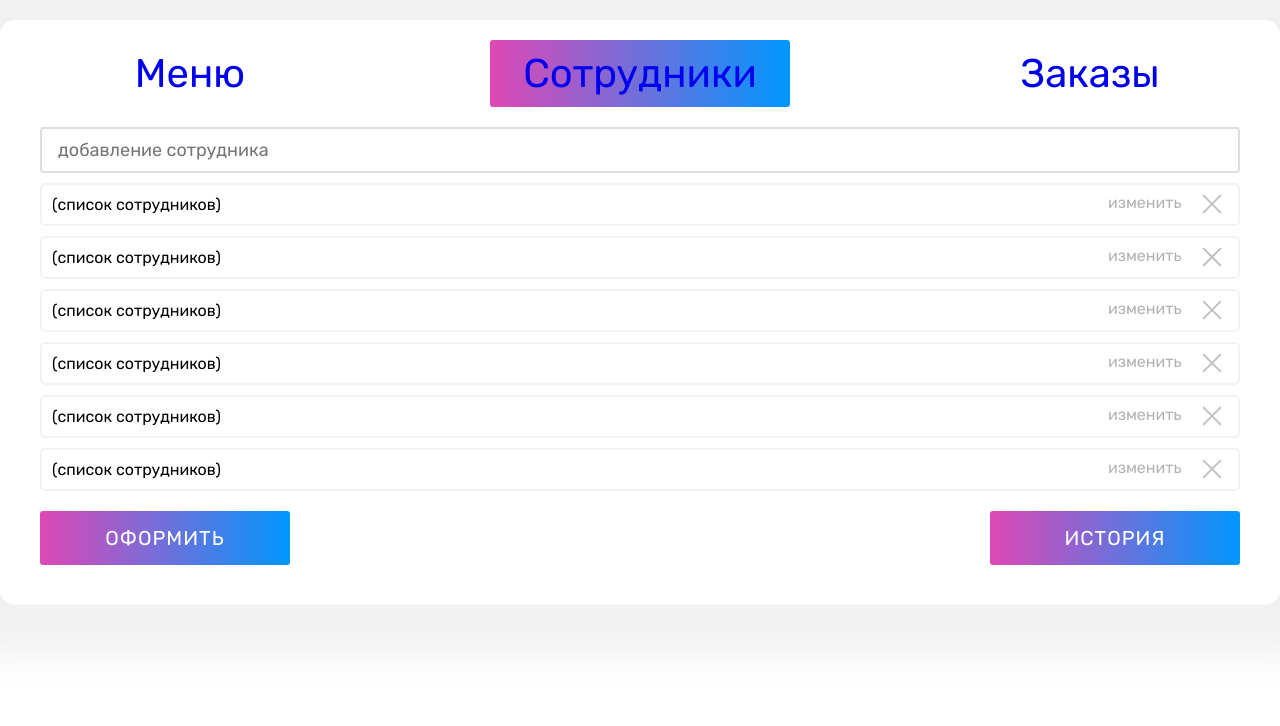
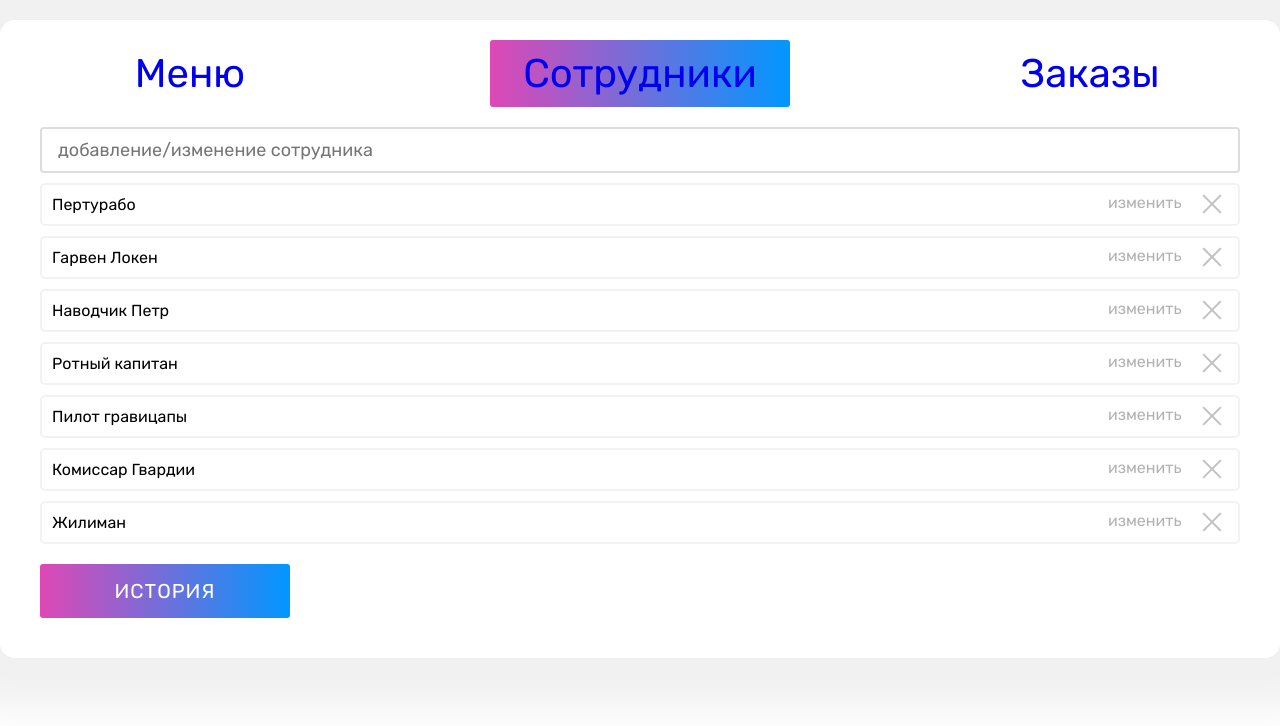
Before and after one commit to ExUngueLeonem/test-task-foodmenu, a React (Create React App) app: page /admin/staff in a window 1280 px wide. Shown: the top 726 px of the page. Built offline with nearby package versions, Linux system fonts and the light colour scheme; data requests are answered from the project's data file.

Commit message:
AdminStaff Page and Item list rework

```diff
--- a/db.json
+++ b/db.json
@@ -73,6 +73,14 @@
     {
       "id": 4,
       "userName": "Пилот гравицапы"
+    },
+    {
+      "id": "f17f80026123",
+      "food": "Комиссар Гвардии"
+    },
+    {
+      "id": "f17f80026c9a",
+      "food": "Жилиман"
     }
   ],
   "order": [
--- a/src/components/ItemList/ItemList.jsx
+++ b/src/components/ItemList/ItemList.jsx
@@ -11,7 +11,7 @@ const itemList = ({
             {item.map((itemItem) => {
                 return (
                     <div key={itemItem.id} className={styles.item_list__inner}>
-                        <span>{itemItem.food}</span>
+                        <span>{itemItem.food || itemItem.userName}</span>
                         <div className={styles.btn_delete} onClick={(e) => onDeleteHandler(itemItem.id)}></div>
                         <div className={styles.btn_put} onClick={(e) => onPutHandler(itemItem.id)}>изменить</div>
                     </div>
--- a/src/pages/AdminMenuPage/AdminMenuPage.jsx
+++ b/src/pages/AdminMenuPage/AdminMenuPage.jsx
@@ -2,8 +2,6 @@ import React, { useEffect, useState } from 'react';
 import styles from './AdminMenuPage.module.scss';
 import AdminHeader from '../../components/AdminHeader';
 import ItemList from '../../components/ItemList';
-import { SERVER_URL } from '../../html/const';
-import { axios } from '../../html/axios';
 import GotService from '../../services/GotService';
 
 
--- a/src/pages/AdminStaffPage/AdminStaffPage.jsx
+++ b/src/pages/AdminStaffPage/AdminStaffPage.jsx
@@ -1,52 +1,74 @@
-import React from 'react';
+import React, { useEffect, useState } from 'react';
+import styles from './AdminStaffPage.module.scss';
 import AdminHeader from '../../components/AdminHeader';
-import styles from './AdminStaffPage.module.scss';
+import ItemList from '../../components/ItemList';
+import GotService from '../../services/GotService';
+
 
 const AdminStaffPage = () => {
+    const [staff, setStaff] = useState([]);
+
+    const [foodInput, setFoodInput] = useState('');
+    const gotService = new GotService;
+
+    console.log(gotService)
+
+    const refreshList = () => {
+        gotService.fetchData('/staff')
+            .then((res) => { setStaff(res.data) })
+    }
+
+    useEffect(
+        refreshList, []
+    );
+
+    const foodInputOnChangeHandler = (e) => {
+        setFoodInput(e.target.value);
+    };
+
+    const onSubmitHandler = (e) => {
+        e.preventDefault();
+        const id = `f${(+new Date).toString(16)}`;
+
+        gotService.postData('/staff', { id: id, food: foodInput })
+            .then(() => { refreshList() })
+
+        setFoodInput('');
+    };
+
+    const onPutHandler = (itemId) => {
+        gotService.putData('/staff', itemId, { id: itemId, food: foodInput })
+            .then(() => { refreshList() })
+        setFoodInput('');
+    }
+
+    const onDeleteHandler = (itemId) => {
+        gotService.deleteData('/staff', itemId)
+            .then(() => { refreshList() })
+    }
+
     return (
         <div className={styles.container}>
             <div className={styles.flex_container}>
-            <AdminHeader active='staff'/>
+                <AdminHeader active={'staff'} />
+                <form onSubmit={(e) => { onSubmitHandler(e) }}>
 
-                <input className={[styles.menu_input].join(' ')} type="text" placeholder='добавление сотрудника'></input>
+                    <input
+                        className={[styles.menu_input].join(' ')}
+                        type="text"
+                        placeholder='добавление/изменение сотрудника'
+                        value={foodInput}
+                        onChange={(e) => { foodInputOnChangeHandler(e) }}
+                    ></input>
+                </form>
 
-                <div className={styles.menu_list}>
-
-                    <div className={styles.menu_list__inner}>
-                        <span>(список сотрудников)</span>
-                        <div className={styles.btn_delete} onClick={(e) => console.log("удалить элемент", e.target)}></div>
-                        <div className={styles.btn_put} onClick={(e) => console.log("удалить элемент", e.target)}>изменить</div>
-                    </div>
-                    <div className={styles.menu_list__inner}>
-                        <span>(список сотрудников)</span>
-                        <div className={styles.btn_delete} onClick={(e) => console.log("удалить элемент", e.target)}></div>
-                        <div className={styles.btn_put} onClick={(e) => console.log("удалить элемент", e.target)}>изменить</div>
-                    </div>
-                    <div className={styles.menu_list__inner}>
-                        <span>(список сотрудников)</span>
-                        <div className={styles.btn_delete} onClick={(e) => console.log("удалить элемент", e.target)}></div>
-                        <div className={styles.btn_put} onClick={(e) => console.log("удалить элемент", e.target)}>изменить</div>
-                    </div>
-                    <div className={styles.menu_list__inner}>
-                        <span>(список сотрудников)</span>
-                        <div className={styles.btn_delete} onClick={(e) => console.log("удалить элемент", e.target)}></div>
-                        <div className={styles.btn_put} onClick={(e) => console.log("удалить элемент", e.target)}>изменить</div>
-                    </div>
-                    <div className={styles.menu_list__inner}>
-                        <span>(список сотрудников)</span>
-                        <div className={styles.btn_delete} onClick={(e) => console.log("удалить элемент", e.target)}></div>
-                        <div className={styles.btn_put} onClick={(e) => console.log("удалить элемент", e.target)}>изменить</div>
-                    </div>
-                    <div className={styles.menu_list__inner}>
-                        <span>(список сотрудников)</span>
-                        <div className={styles.btn_delete} onClick={(e) => console.log("удалить элемент", e.target)}></div>
-                        <div className={styles.btn_put} onClick={(e) => console.log("удалить элемент", e.target)}>изменить</div>
-                    </div>
-
-                </div>{/* /.item_list */}
+                <ItemList
+                    item={staff}
+                    onPutHandler={onPutHandler}
+                    onDeleteHandler={onDeleteHandler}
+                />
 
                 <div className={styles.menu_btn_container}>
-                    <button className={styles.menu_btn}>оформить</button>
                     <button className={styles.menu_btn}>история</button>
                 </div>
             </div>
```
Also changed, not shown: db copy.json (+11 -11 lines).
